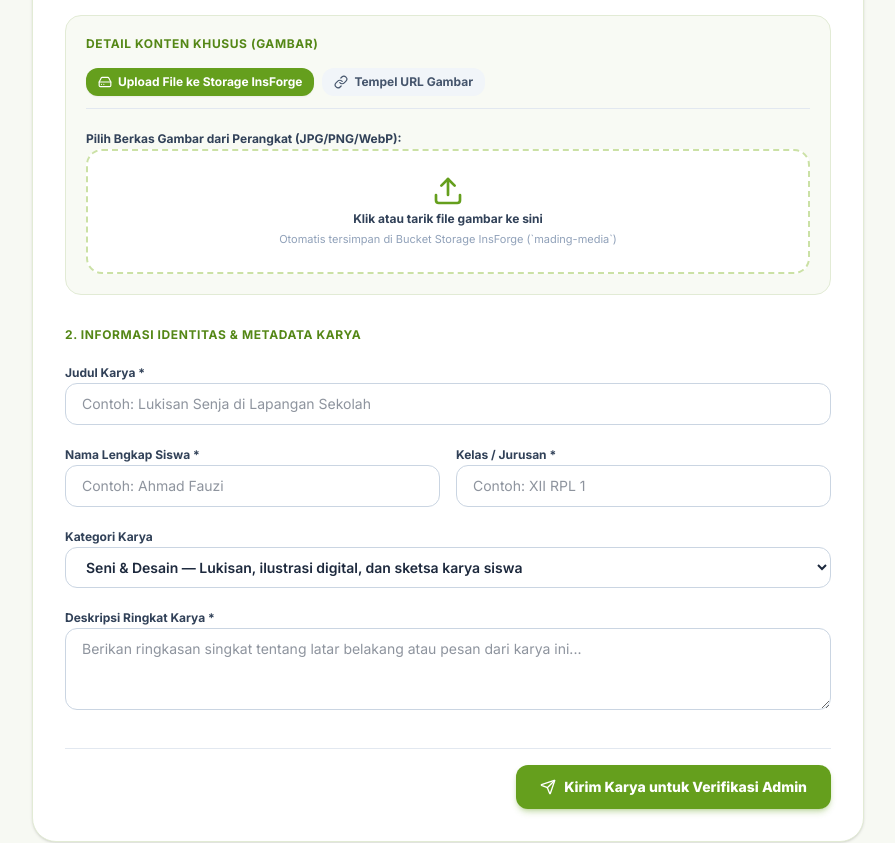
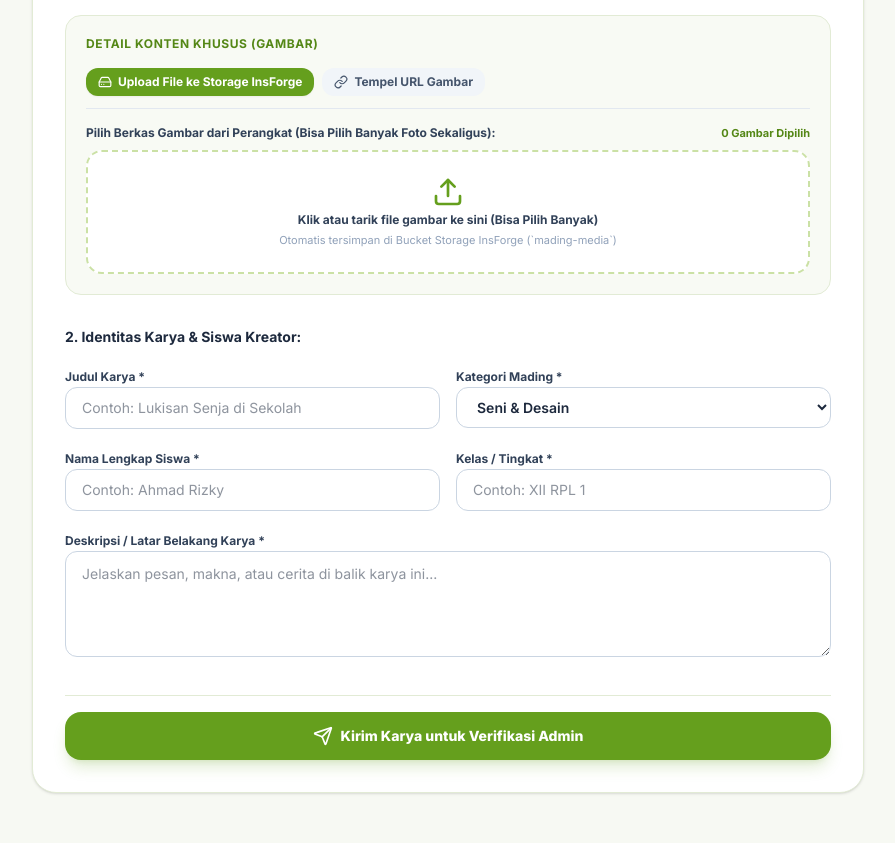
Before and after one commit to ateppuja/madingkami, a Next.js app: page /upload in a window 1280 px wide. Shown: the part 420-1263 px from the top of the page, without its empty margins (192-1087 px from the left). Built offline with nearby package versions, Linux system fonts and the light colour scheme.

Commit message:
feat: support uploading multiple images at once with gallery manager

```diff
--- a/app/upload/page.tsx
+++ b/app/upload/page.tsx
@@ -5,7 +5,7 @@ import { useRouter } from 'next/navigation';
 import { karyaService } from '@/lib/services/karyaService';
 import { INITIAL_CATEGORIES } from '@/lib/mockData';
 import { KaryaType } from '@/lib/types';
-import { Upload, Image as ImageIcon, Video, BookOpen, ArrowLeft, Send, CheckCircle2, Loader2, Link as LinkIcon, HardDrive } from 'lucide-react';
+import { Upload, Image as ImageIcon, Video, BookOpen, ArrowLeft, Send, CheckCircle2, Loader2, Link as LinkIcon, HardDrive, Trash2, Plus } from 'lucide-react';
 
 export default function UploadPage() {
   const router = useRouter();
@@ -18,6 +18,8 @@ export default function UploadPage() {
   const [categoryId, setCategoryId] = useState(INITIAL_CATEGORIES[0].id);
 
   const [contentUrl, setContentUrl] = useState('');
+  const [mediaUrls, setMediaUrls] = useState<string[]>([]);
+  const [newUrlInput, setNewUrlInput] = useState('');
   const [textContent, setTextContent] = useState('');
 
   // Storage Upload State
@@ -29,23 +31,50 @@ export default function UploadPage() {
   const [errorMessage, setErrorMessage] = useState('');
   const [successMessage, setSuccessMessage] = useState(false);
 
-  // File Upload Handler to InsForge Storage
+  // File Upload Handler for Single or Multiple Files to InsForge Storage
   const handleFileUpload = async (e: React.ChangeEvent<HTMLInputElement>) => {
-    const file = e.target.files?.[0];
-    if (!file) return;
+    const files = e.target.files;
+    if (!files || files.length === 0) return;
 
     try {
       setIsUploadingFile(true);
-      setUploadStatusText('Mengunggah berkas gambar ke Storage InsForge...');
+      const uploadedList: string[] = [];
 
+      for (let i = 0; i < files.length; i++) {
+        const file = files[i];
+        setUploadStatusText(`Mengunggah gambar (${i + 1}/${files.length}): ${file.name}...`);
         const publicUrl = await karyaService.uploadImageToStorage(file);
-      setContentUrl(publicUrl);
-      setUploadStatusText('✅ Berkas gambar berhasil diunggah ke Storage InsForge!');
+        uploadedList.push(publicUrl);
+      }
+
+      setMediaUrls(prev => [...prev, ...uploadedList]);
+      if (!contentUrl && uploadedList.length > 0) {
+        setContentUrl(uploadedList[0]);
+      }
+      setUploadStatusText(`✅ Berhasil mengunggah ${uploadedList.length} gambar ke Storage InsForge!`);
     } catch (err) {
       console.error('Upload storage error:', err);
-      setErrorMessage('Gagal mengunggah file gambar ke storage. Silakan coba lagi.');
+      setErrorMessage('Gagal mengunggah file gambar. Silakan coba lagi.');
     } finally {
       setIsUploadingFile(false);
+    }
+  };
+
+  const handleAddUrl = () => {
+    if (!newUrlInput.trim()) return;
+    const url = newUrlInput.trim();
+    setMediaUrls(prev => [...prev, url]);
+    if (!contentUrl) setContentUrl(url);
+    setNewUrlInput('');
+  };
+
+  const handleRemoveImage = (indexToRemove: number) => {
+    const updated = mediaUrls.filter((_, idx) => idx !== indexToRemove);
+    setMediaUrls(updated);
+    if (updated.length > 0) {
+      setContentUrl(updated[0]);
+    } else {
+      setContentUrl('');
     }
   };
 
@@ -58,8 +87,10 @@ export default function UploadPage() {
       return;
     }
 
-    if (selectedType === 'gambar' && !contentUrl.trim()) {
-      setErrorMessage('Mohon unggah berkas gambar atau masukkan URL Gambar karya Anda.');
+    const finalMediaUrls = mediaUrls.length > 0 ? mediaUrls : (contentUrl.trim() ? [contentUrl.trim()] : []);
+
+    if (selectedType === 'gambar' && finalMediaUrls.length === 0) {
+      setErrorMessage('Mohon unggah minimal 1 berkas gambar atau masukkan URL Gambar karya Anda.');
       return;
     }
 
@@ -82,7 +113,8 @@ export default function UploadPage() {
         authorClass: authorClass.trim(),
         categoryId,
         type: selectedType,
-        contentUrl: contentUrl.trim() || undefined,
+        contentUrl: finalMediaUrls[0] || contentUrl.trim() || undefined,
+        mediaUrls: finalMediaUrls.length > 0 ? finalMediaUrls : undefined,
         textContent: textContent.trim() || undefined,
       });
 
@@ -118,7 +150,7 @@ export default function UploadPage() {
             </span>
           </div>
           <p className="text-slate-600 text-xs sm:text-sm mt-1">
-            Unggah karya siswa (Gambar, Video, atau Tulisan) untuk diverifikasi oleh Admin.
+            Unggah karya siswa (Gambar/Multi-Foto, Video, atau Tulisan) untuk diverifikasi oleh Admin.
           </p>
         </div>
       </div>
@@ -145,7 +177,7 @@ export default function UploadPage() {
 
           <div className="grid grid-cols-1 sm:grid-cols-3 gap-3">
             {[
-              { id: 'gambar' as const, label: 'Gambar / Artwork', icon: ImageIcon, color: 'text-sky-600' },
+              { id: 'gambar' as const, label: 'Gambar / Artwork (Multi-Foto)', icon: ImageIcon, color: 'text-sky-600' },
               { id: 'video' as const, label: 'Video / Film', icon: Video, color: 'text-purple-600' },
               { id: 'tulisan' as const, label: 'Tulisan / Puisi', icon: BookOpen, color: 'text-emerald-600' },
             ].map((media) => {
@@ -208,15 +240,23 @@ export default function UploadPage() {
                 </button>
               </div>
 
-              {/* Mode A: File Upload */}
+              {/* Mode A: File Upload (Multi-file enabled) */}
               {uploadMode === 'file' && (
                 <div className="space-y-2">
-                  <label className="text-xs font-bold text-slate-700">Pilih Berkas Gambar dari Perangkat (JPG/PNG/WebP):</label>
+                  <div className="flex items-center justify-between">
+                    <label className="text-xs font-bold text-slate-700">
+                      Pilih Berkas Gambar dari Perangkat (Bisa Pilih Banyak Foto Sekaligus):
+                    </label>
+                    <span className="text-[11px] font-bold text-[#548716]">
+                      {mediaUrls.length} Gambar Dipilih
+                    </span>
+                  </div>
 
                   <div className="relative border-2 border-dashed border-[#cbe1a5] hover:border-[#659f1d] bg-white p-6 rounded-2xl text-center space-y-2 transition-all">
                     <input
                       type="file"
                       accept="image/*"
+                      multiple
                       onChange={handleFileUpload}
                       className="absolute inset-0 w-full h-full opacity-0 cursor-pointer z-10"
                       disabled={isUploadingFile}
@@ -230,7 +270,7 @@ export default function UploadPage() {
                     ) : (
                       <div className="flex flex-col items-center gap-1">
                         <Upload className="w-8 h-8 text-[#659f1d]" />
-                        <span className="text-xs font-bold text-slate-700">Klik atau tarik file gambar ke sini</span>
+                        <span className="text-xs font-bold text-slate-700">Klik atau tarik file gambar ke sini (Bisa Pilih Banyak)</span>
                         <span className="text-[11px] text-slate-400">Otomatis tersimpan di Bucket Storage InsForge (`mading-media`)</span>
                       </div>
                     )}
@@ -242,26 +282,54 @@ export default function UploadPage() {
                 </div>
               )}
 
-              {/* Mode B: Direct URL */}
+              {/* Mode B: Direct URL Input */}
               {uploadMode === 'url' && (
                 <div className="space-y-2">
-                  <label className="text-xs font-bold text-slate-700">URL Gambar Utama / Artwork:</label>
+                  <label className="text-xs font-bold text-slate-700">URL Gambar / Artwork (Bisa Tambah Banyak URL):</label>
+                  <div className="flex items-center gap-2">
                     <input
                       type="url"
-                    value={contentUrl}
-                    onChange={(e) => setContentUrl(e.target.value)}
-                    placeholder="https://images.unsplash.com/... atau URL link foto karya Anda"
-                    className="w-full px-4 py-2.5 bg-white border border-slate-300 focus:border-[#659f1d] rounded-xl text-sm text-slate-800 focus:outline-none"
+                      value={newUrlInput}
+                      onChange={(e) => setNewUrlInput(e.target.value)}
+                      placeholder="https://images.unsplash.com/... atau URL link foto"
+                      className="flex-1 px-4 py-2.5 bg-white border border-slate-300 focus:border-[#659f1d] rounded-xl text-sm text-slate-800 focus:outline-none"
                     />
+                    <button
+                      type="button"
+                      onClick={handleAddUrl}
+                      className="px-4 py-2.5 bg-[#659f1d] hover:bg-[#548716] text-white font-bold text-xs rounded-xl flex items-center gap-1 shadow-xs"
+                    >
+                      <Plus className="w-4 h-4" /> Tambah URL
+                    </button>
+                  </div>
                 </div>
               )}
 
-              {/* Image Preview Box */}
-              {contentUrl && (
-                <div className="mt-2 space-y-1">
-                  <span className="text-[11px] font-bold text-[#548716]">Preview Gambar Hasil Upload:</span>
-                  <div className="relative max-h-56 rounded-2xl overflow-hidden border border-[#d6e7bf] bg-slate-50">
-                    <img src={contentUrl} alt="Preview Karya" className="max-h-56 w-full object-contain mx-auto" />
+              {/* Uploaded Images List Gallery Grid */}
+              {mediaUrls.length > 0 && (
+                <div className="mt-4 space-y-2">
+                  <span className="text-xs font-bold text-slate-700 block">Daftar Gambar Karya ({mediaUrls.length} Foto):</span>
+                  <div className="grid grid-cols-2 sm:grid-cols-4 gap-3">
+                    {mediaUrls.map((url, idx) => (
+                      <div key={idx} className="relative group rounded-xl overflow-hidden border border-[#d6e7bf] bg-white h-28 flex items-center justify-center shadow-xs">
+                        <img src={url} alt={`Karya ${idx + 1}`} className="w-full h-full object-cover" />
+                        <div className="absolute inset-0 bg-slate-900/60 opacity-0 group-hover:opacity-100 transition-all flex items-center justify-center">
+                          <button
+                            type="button"
+                            onClick={() => handleRemoveImage(idx)}
+                            className="p-1.5 bg-rose-600 text-white rounded-lg text-xs font-bold hover:bg-rose-700 shadow-md"
+                            title="Hapus foto ini"
+                          >
+                            <Trash2 className="w-4 h-4" />
+                          </button>
+                        </div>
+                        {idx === 0 && (
+                          <span className="absolute bottom-1 left-1 px-1.5 py-0.5 bg-[#659f1d] text-white text-[9px] font-extrabold rounded">
+                            Sampul Utama
+                          </span>
+                        )}
+                      </div>
+                    ))}
                   </div>
                 </div>
               )}
@@ -299,36 +367,48 @@ export default function UploadPage() {
 
         {/* Step 3: General Metadata */}
         <div className="space-y-4">
-          <h3 className="text-xs font-bold text-[#548716] uppercase tracking-wider">
-            2. Informasi Identitas & Metadata Karya
-          </h3>
+          <h3 className="text-sm font-bold text-slate-800">2. Identitas Karya & Siswa Kreator:</h3>
 
           <div className="grid grid-cols-1 sm:grid-cols-2 gap-4">
-
-            <div className="sm:col-span-2 space-y-1.5">
+            <div className="space-y-1.5">
               <label className="text-xs font-bold text-slate-700">Judul Karya *</label>
               <input
                 type="text"
                 value={title}
                 onChange={(e) => setTitle(e.target.value)}
-                placeholder="Contoh: Lukisan Senja di Lapangan Sekolah"
+                placeholder="Contoh: Lukisan Senja di Sekolah"
                 className="w-full px-4 py-2.5 bg-white border border-slate-300 focus:border-[#659f1d] rounded-xl text-sm text-slate-800 focus:outline-none"
               />
             </div>
 
+            <div className="space-y-1.5">
+              <label className="text-xs font-bold text-slate-700">Kategori Mading *</label>
+              <select
+                value={categoryId}
+                onChange={(e) => setCategoryId(e.target.value)}
+                className="w-full px-4 py-2.5 bg-white border border-slate-300 focus:border-[#659f1d] rounded-xl text-sm text-slate-800 focus:outline-none font-semibold"
+              >
+                {INITIAL_CATEGORIES.map(cat => (
+                  <option key={cat.id} value={cat.id}>{cat.name}</option>
+                ))}
+              </select>
+            </div>
+          </div>
+
+          <div className="grid grid-cols-1 sm:grid-cols-2 gap-4">
             <div className="space-y-1.5">
               <label className="text-xs font-bold text-slate-700">Nama Lengkap Siswa *</label>
               <input
                 type="text"
                 value={authorName}
                 onChange={(e) => setAuthorName(e.target.value)}
-                placeholder="Contoh: Ahmad Fauzi"
+                placeholder="Contoh: Ahmad Rizky"
                 className="w-full px-4 py-2.5 bg-white border border-slate-300 focus:border-[#659f1d] rounded-xl text-sm text-slate-800 focus:outline-none"
               />
             </div>
 
             <div className="space-y-1.5">
-              <label className="text-xs font-bold text-slate-700">Kelas / Jurusan *</label>
+              <label className="text-xs font-bold text-slate-700">Kelas / Tingkat *</label>
               <input
                 type="text"
                 value={authorClass}
@@ -337,52 +417,46 @@ export default function UploadPage() {
                 className="w-full px-4 py-2.5 bg-white border border-slate-300 focus:border-[#659f1d] rounded-xl text-sm text-slate-800 focus:outline-none"
               />
             </div>
-
-            <div className="sm:col-span-2 space-y-1.5">
-              <label className="text-xs font-bold text-slate-700">Kategori Karya</label>
-              <select
-                value={categoryId}
-                onChange={(e) => setCategoryId(e.target.value)}
-                className="w-full px-4 py-2.5 bg-white border border-slate-300 focus:border-[#659f1d] rounded-xl text-sm text-slate-800 focus:outline-none font-semibold"
-              >
-                {INITIAL_CATEGORIES.map((cat) => (
-                  <option key={cat.id} value={cat.id}>
-                    {cat.name} — {cat.description}
-                  </option>
-                ))}
-              </select>
           </div>
 
-            <div className="sm:col-span-2 space-y-1.5">
-              <label className="text-xs font-bold text-slate-700">Deskripsi Ringkat Karya *</label>
+          <div className="space-y-1.5">
+            <label className="text-xs font-bold text-slate-700">Deskripsi / Latar Belakang Karya *</label>
             <textarea
-                rows={3}
+              rows={4}
               value={description}
               onChange={(e) => setDescription(e.target.value)}
-                placeholder="Berikan ringkasan singkat tentang latar belakang atau pesan dari karya ini..."
-                className="w-full px-4 py-2.5 bg-white border border-slate-300 focus:border-[#659f1d] rounded-xl text-sm text-slate-800 focus:outline-none"
+              placeholder="Jelaskan pesan, makna, atau cerita di balik karya ini..."
+              className="w-full px-4 py-3 bg-white border border-slate-300 focus:border-[#659f1d] rounded-xl text-sm text-slate-800 focus:outline-none"
             />
           </div>
 
         </div>
-        </div>
 
-        {/* Error Alert */}
+        {/* Error Notification */}
         {errorMessage && (
-          <div className="p-3.5 bg-rose-50 border border-rose-200 text-rose-700 text-xs rounded-xl font-bold">
-            {errorMessage}
+          <div className="p-4 bg-rose-50 border border-rose-200 rounded-2xl text-xs text-rose-800 font-bold">
+            ⚠️ {errorMessage}
           </div>
         )}
 
         {/* Submit Button */}
-        <div className="pt-4 border-t border-slate-200 flex justify-end">
+        <div className="pt-4 border-t border-[#e2ebd5]">
           <button
             type="submit"
             disabled={isSubmitting || isUploadingFile}
-            className="px-6 py-3 bg-[#659f1d] hover:bg-[#548716] text-white font-extrabold text-sm rounded-xl shadow-md shadow-[#659f1d]/30 flex items-center gap-2 transition-all disabled:opacity-50"
+            className="w-full py-3.5 bg-[#659f1d] hover:bg-[#548716] disabled:bg-slate-300 text-white font-extrabold text-sm rounded-2xl shadow-lg shadow-[#659f1d]/20 flex items-center justify-center gap-2 transition-all hover:scale-[1.01]"
           >
-            <Send className="w-4 h-4" />
-            <span>{isSubmitting ? 'Mengirim Karya...' : 'Kirim Karya untuk Verifikasi Admin'}</span>
+            {isSubmitting ? (
+              <>
+                <Loader2 className="w-5 h-5 animate-spin" />
+                <span>Mengirim Karya...</span>
+              </>
+            ) : (
+              <>
+                <Send className="w-5 h-5" />
+                <span>Kirim Karya untuk Verifikasi Admin</span>
+              </>
+            )}
           </button>
         </div>
 
--- a/components/KaryaCard.tsx
+++ b/components/KaryaCard.tsx
@@ -3,7 +3,7 @@
 import React from 'react';
 import Link from 'next/link';
 import { Karya } from '@/lib/types';
-import { Image as ImageIcon, Video, BookOpen, Heart, Eye, ArrowUpRight, Star, Play } from 'lucide-react';
+import { Image as ImageIcon, Video, BookOpen, Heart, Eye, ArrowUpRight, Star, Play, Images } from 'lucide-react';
 
 interface KaryaCardProps {
   karya: Karya;
@@ -40,6 +40,9 @@ export default function KaryaCard({ karya }: KaryaCardProps) {
   const badge = getTypeBadge();
   const Icon = badge.icon;
 
+  const photoCount = karya.mediaUrls?.length || (karya.contentUrl ? 1 : 0);
+  const displayImage = (karya.mediaUrls && karya.mediaUrls.length > 0) ? karya.mediaUrls[0] : karya.contentUrl;
+
   const ytThumbnail = karya.type === 'video' ? getYouTubeThumbnail(karya.contentUrl) : null;
   const videoCoverUrl = ytThumbnail || (karya.contentUrl && karya.contentUrl.match(/\.(jpeg|jpg|gif|png|webp)/i) ? karya.contentUrl : null);
 
@@ -54,17 +57,26 @@ export default function KaryaCard({ karya }: KaryaCardProps) {
         </div>
       )}
 
-      {/* Media Type Badge */}
-      <div className={`absolute top-3 right-3 z-10 flex items-center gap-1.5 px-2.5 py-1 rounded-full text-xs font-bold border backdrop-blur-md shadow-xs ${badge.bg}`}>
-        <Icon className="w-3.5 h-3.5" />
-        <span>{badge.label}</span>
+      {/* Media Type Badge & Multi-Foto Indicator */}
+      <div className="absolute top-3 right-3 z-10 flex items-center gap-1.5">
+        {photoCount > 1 && (
+          <div className="flex items-center gap-1 px-2 py-1 rounded-full text-[10px] font-extrabold bg-slate-900/80 text-white backdrop-blur-md shadow-xs border border-white/20">
+            <Images className="w-3 h-3" />
+            <span>{photoCount} Foto</span>
+          </div>
+        )}
+
+        <div className={`flex items-center gap-1.5 px-2.5 py-1 rounded-full text-xs font-bold border backdrop-blur-md shadow-xs ${badge.bg}`}>
+          <Icon className="w-3.5 h-3.5" />
+          <span>{badge.label}</span>
+        </div>
       </div>
 
       {/* Media Preview Box */}
       <div className="relative w-full h-48 bg-slate-100 overflow-hidden">
-        {karya.type === 'gambar' && karya.contentUrl ? (
+        {karya.type === 'gambar' && displayImage ? (
           <img
-            src={karya.contentUrl}
+            src={displayImage}
             alt={karya.title}
             className="w-full h-full object-cover group-hover:scale-105 transition-transform duration-500"
           />
```
Lines whose indentation alone changed are shown as unchanged.
